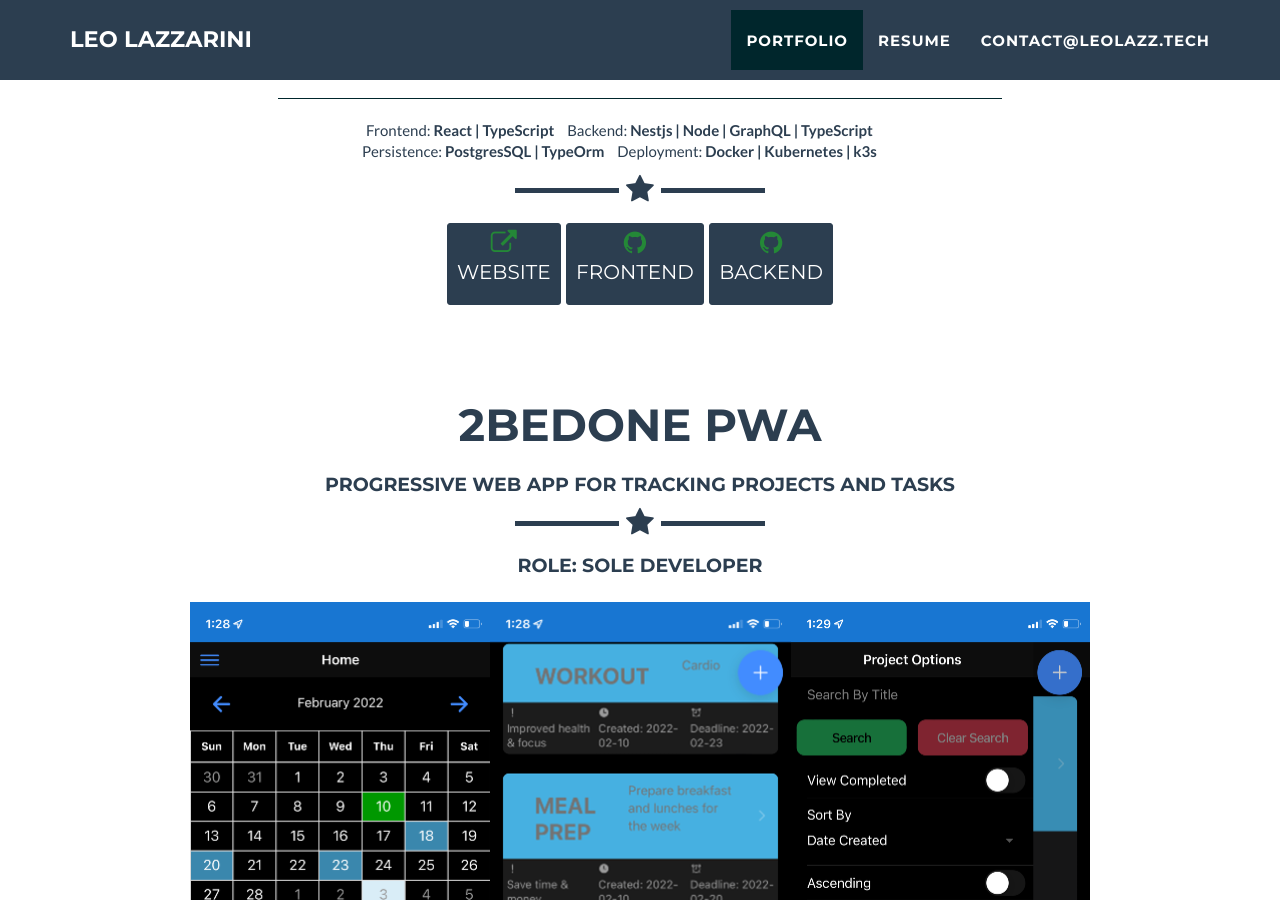
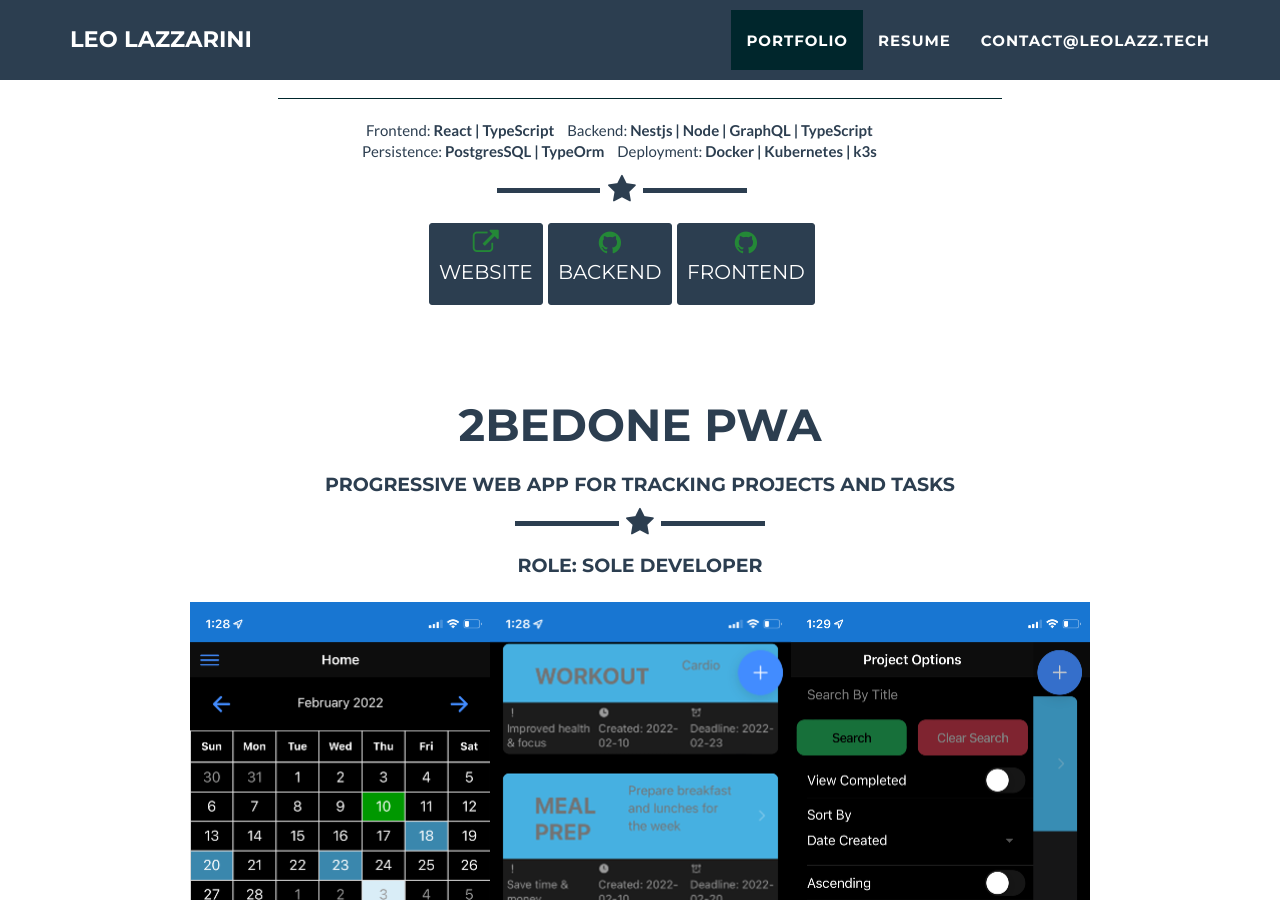
Before and after one commit to leolazz/Portfolio-Jekyll, a Jekyll site: the page built from _posts/2021-10-01-lazztech.markdown, in a window 1280 px wide and 900 px high, scrolled down 4408 px. Built offline with Jekyll 4.4.1, drawn with Linux system fonts in a browser that asks for light colours.

Commit message:
Fixed button overlap on small screen

```diff
--- a/_includes/portfolio_list.html
+++ b/_includes/portfolio_list.html
@@ -92,25 +92,24 @@
 
       </div>
 
-        <hr class="star-primary">
-
-
+      <div id="center-list-small-screen">
+        <hr class="star-primary" />
         <h4 class="text-center">
           <a class="btn btn-primary btn-sm"  href="{{post.website}}" target="_blank" rel="noopener noreferrer"><i class="fa fa-fw fa-2x fa-external-link fa-external-link-glow"></i
             ><p>website</p></a>
-
+            {% if post.backendUrl %}
+            <a class="btn btn-primary btn-sm" href="{{post.backendUrl}}" target="_blank" rel="noopener noreferrer"> <i class="btn-github-outline-project fa fa-fw fa-2x fa-github"></i
+              > <p>Backend</p></a>
+              {% endif %}
           {% if post.frontendUrl %}
           <a class="btn btn-primary btn-sm button-margin-mobile" href="{{post.frontendUrl}}" target="_blank" rel="noopener noreferrer"><i class="btn-github-outline-project fa fa-fw fa-2x fa-github"></i
             ><p>Frontend</p></a>
-          {% endif %}
-          {% if post.backendUrl %}
-          <a class="btn btn-primary btn-sm" href="{{post.backendUrl}}" target="_blank" rel="noopener noreferrer"> <i class="btn-github-outline-project fa fa-fw fa-2x fa-github"></i
-            > <p>Backend</p></a>
           {% endif %}
           {% if post.singleRepo %}
           <a class="btn btn-primary btn-sm"  href="{{post.singleRepo}}" target="_blank" rel="noopener noreferrer"><i class="btn-github-outline-project fa fa-fw fa-2x fa-github"></i
             ><p>Mono-Repo</p></a>
           {% endif %}</h4>
+        </div>
         </div>
         </div>
       </div>
```
